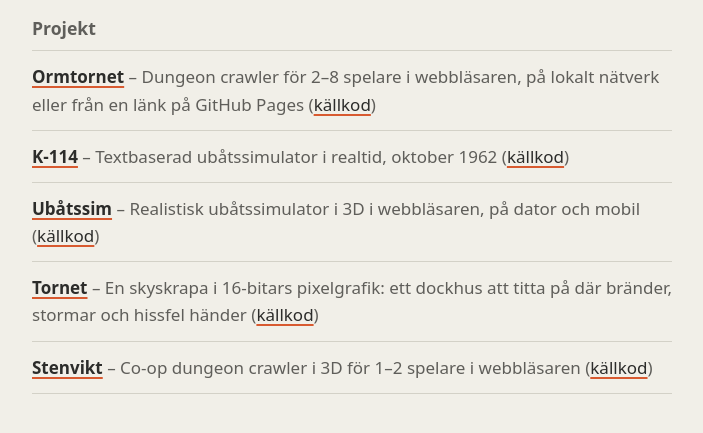
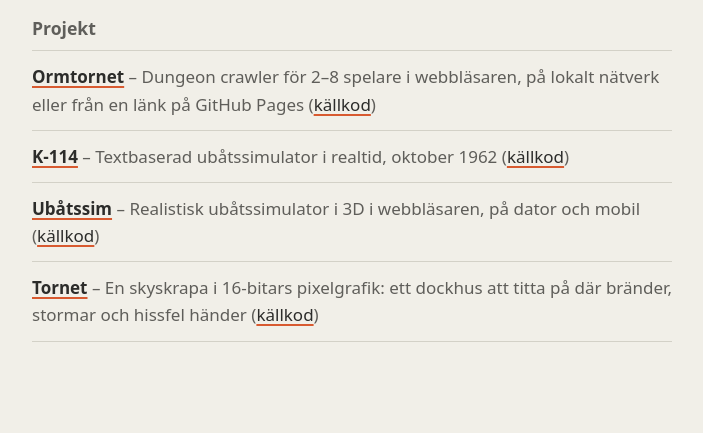
Before and after one commit to Thohig/thohig.github.io, a plain HTML site: page index.html in a window 1280 px wide. Shown: the part 133-566 px from the top of the page, without its empty margins (288-991 px from the left). Drawn offline with Linux system fonts and the light colour scheme; no server answers.

Commit message:
Remove Stenvikt from projects
Co-Authored-By: Claude Opus 5.5 <noreply@anthropic.com>

```diff
--- a/index.html
+++ b/index.html
@@ -111,11 +111,6 @@
       – En skyskrapa i 16-bitars pixelgrafik: ett dockhus att titta på där bränder, stormar och hissfel händer
       (<a href="https://github.com/Thohig/tornet">källkod</a>)
     </li>
-    <li>
-      <a href="https://thohig.github.io/stenvikt/">Stenvikt</a>
-      – Co-op dungeon crawler i 3D för 1–2 spelare i webbläsaren
-      (<a href="https://github.com/Thohig/stenvikt">källkod</a>)
-    </li>
   </ul>
   <h2 id="archive-heading" hidden>Arkiv</h2>
   <ul id="archive" hidden></ul>
```
